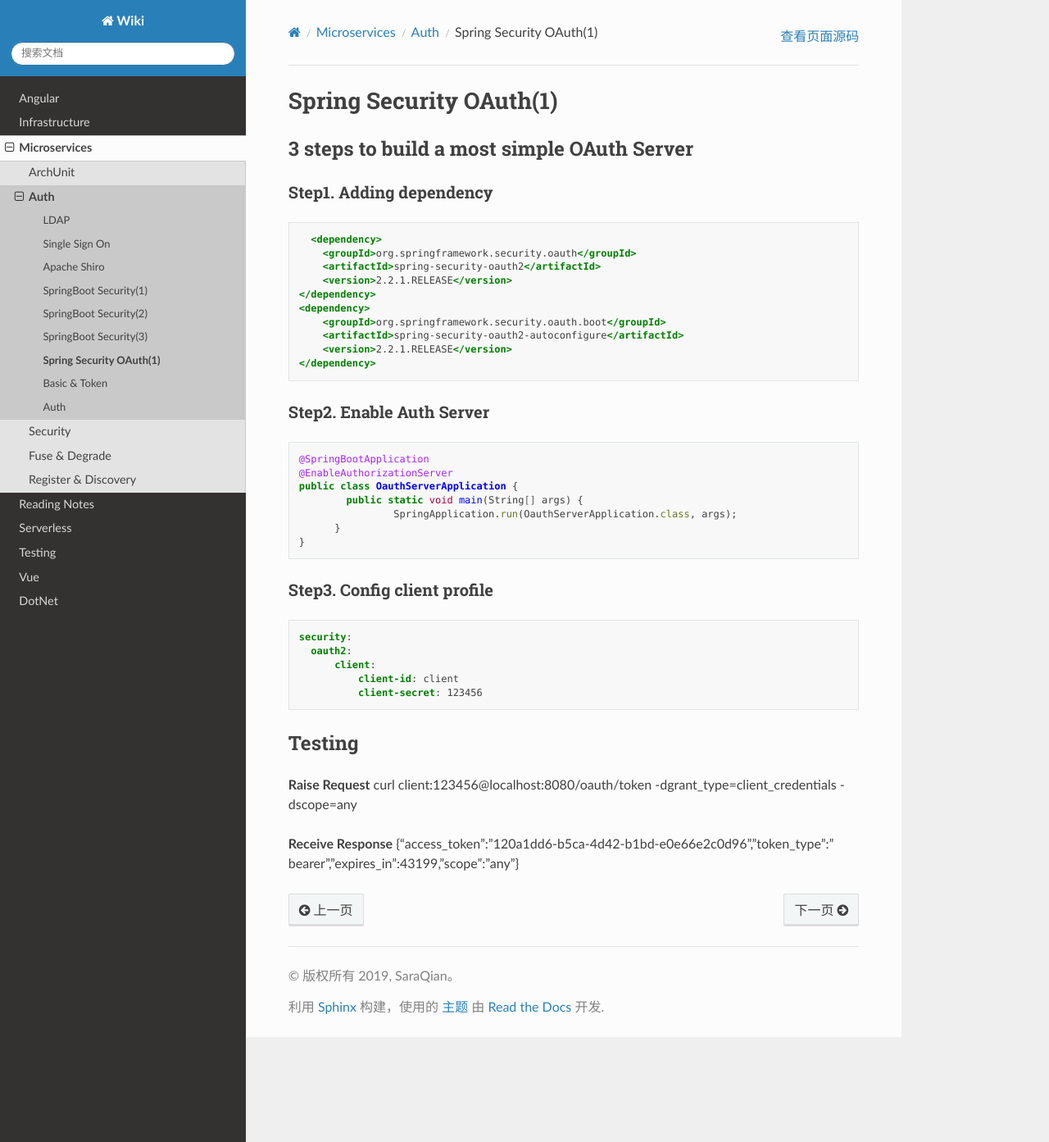
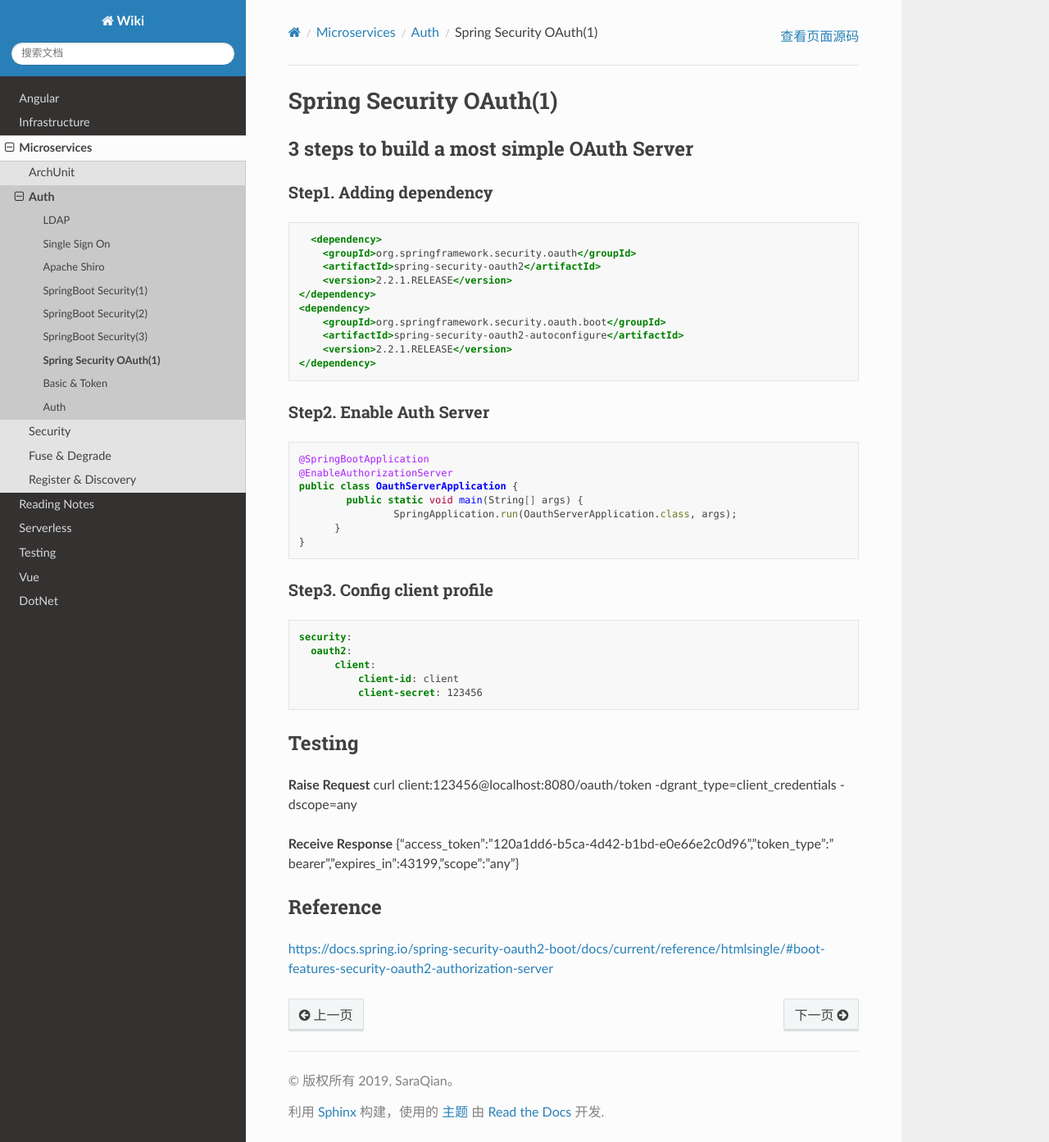
Before and after one commit to abigail830/Sphinx_wiki, a Sphinx documentation site: the page built from source/Microservices/Auth/SpringSecurity_OAuth1.rst, in a window 1280 px wide and 1393 px high. Shown: the whole window at 82% size. Built offline with Sphinx 7.4.7 and the Read the Docs theme 2.0.0, drawn with Linux system fonts in a browser that asks for light colours.

Commit message:
Update SpringSecurity_OAuth1.rst

```diff
--- a/source/Microservices/Auth/SpringSecurity_OAuth1.rst
+++ b/source/Microservices/Auth/SpringSecurity_OAuth1.rst
@@ -57,4 +57,9 @@ curl client:123456@localhost:8080/oauth/token -dgrant_type=client_credentials -d
 {"access_token":"120a1dd6-b5ca-4d42-b1bd-e0e66e2c0d96","token_type":"bearer","expires_in":43199,"scope":"any"}
 
 
+Reference
+-------------
+
+https://docs.spring.io/spring-security-oauth2-boot/docs/current/reference/htmlsingle/#boot-features-security-oauth2-authorization-server
+
 .. index:: Microservices, Springboot,
```
